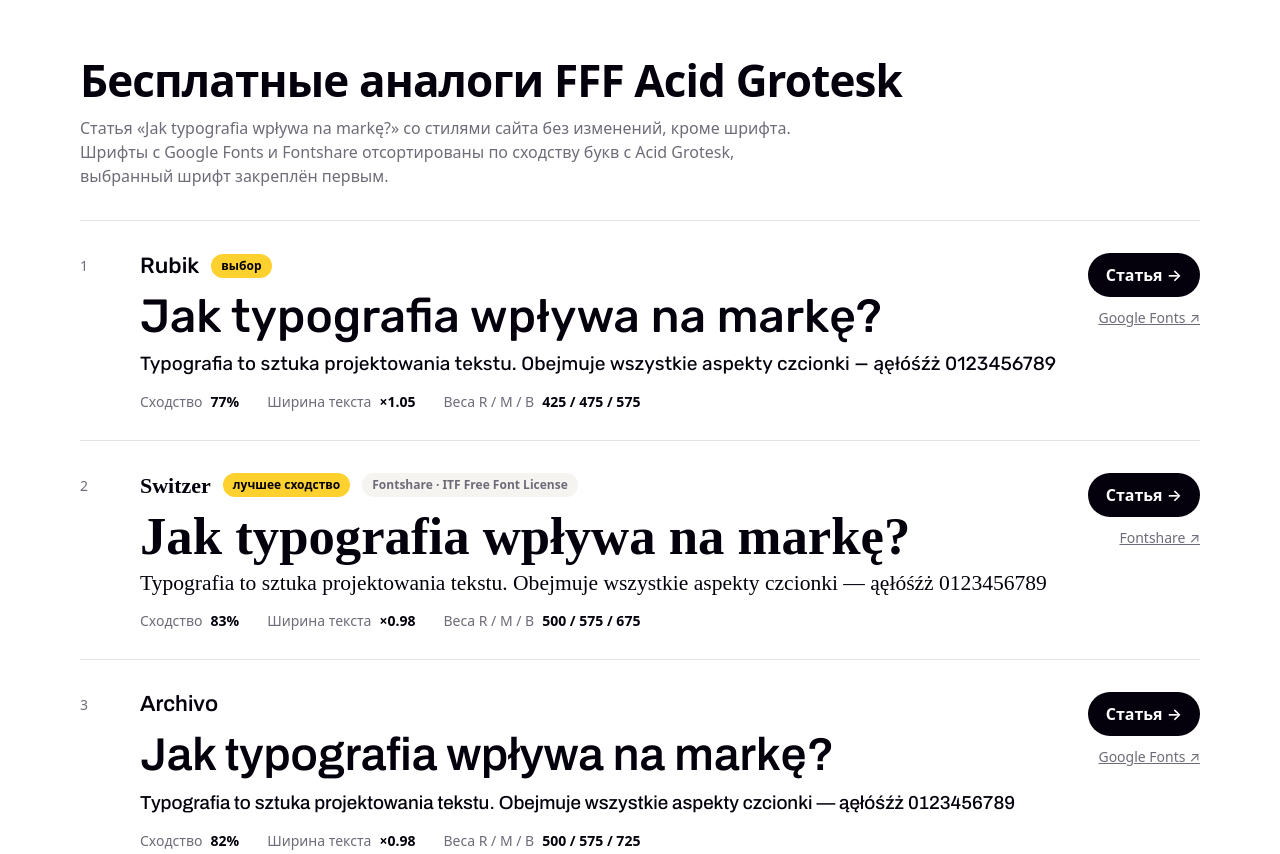
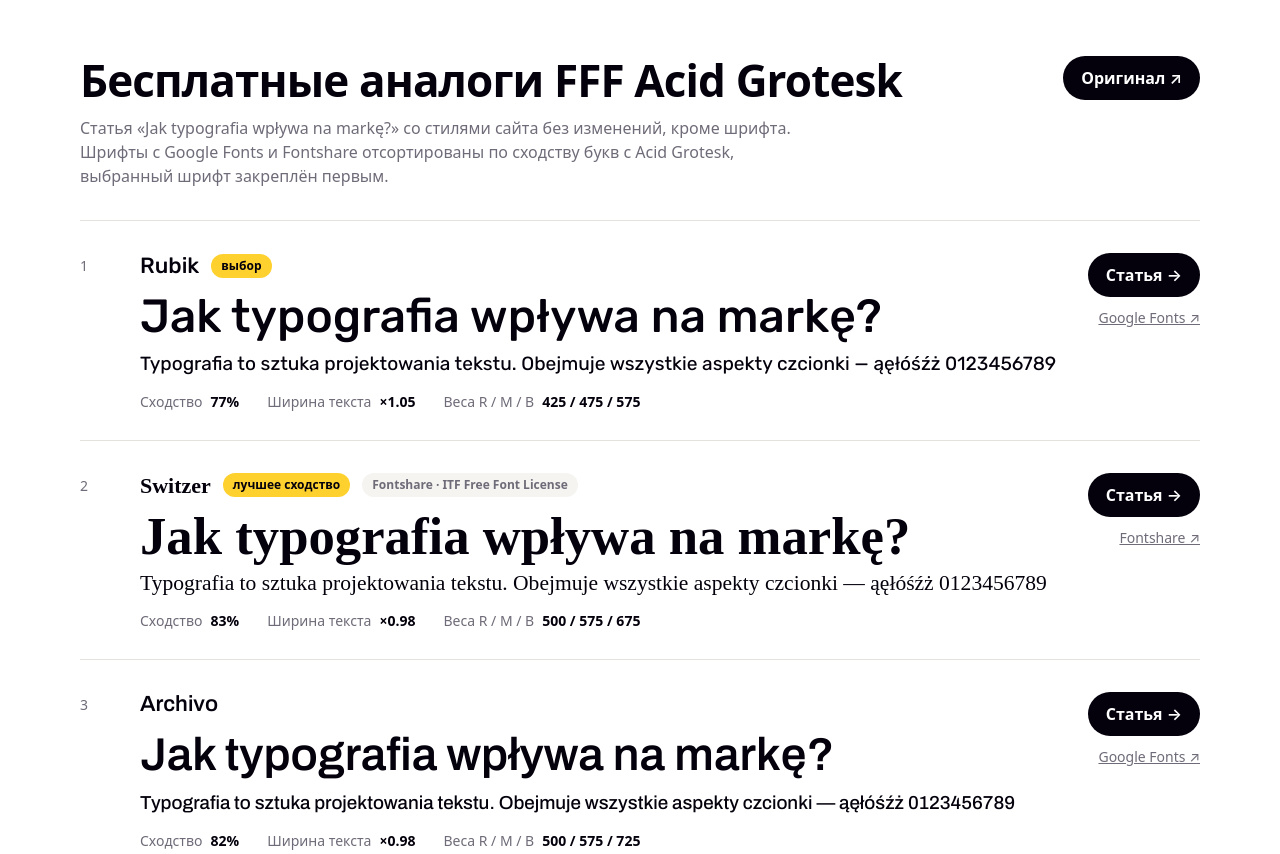
Before and after one commit to bvvell/pg-typography-preview, a plain HTML site: page index.html in a window 1280 px wide. Shown: the top 854 px of the page. Drawn offline with nearby package versions, Linux system fonts and the light colour scheme; a web font is replaced by a local one.

Commit message:
Add link to the original article in the index header
Co-Authored-By: Claude Opus 5.5 <noreply@anthropic.com>

```diff
--- a/index.html
+++ b/index.html
@@ -40,6 +40,8 @@ dt { color:var(--muted); } dd { margin:0; font-weight:600; font-variant-numeric:
 .btn { display:inline-block; padding:10px 18px; border-radius:999px; background:var(--ink); color:var(--paper); text-decoration:none; font-weight:600; white-space:nowrap; }
 .btn:hover { background:var(--accent); color:#04010C; }
 .sub { font-size:14px; color:var(--muted); }
+.top { display:flex; flex-wrap:wrap; align-items:flex-start; justify-content:space-between; gap:12px 24px; margin-bottom:12px; }
+.top h1 { margin:0; }
 .note { padding:32px 0 64px; color:var(--muted); font-size:14px; max-width:46rem; }
 @media (max-width:640px) { .row { grid-template-columns:28px minmax(0,1fr); } .links { grid-column:2; flex-direction:row; align-items:center; } }
 </style>
@@ -47,7 +49,7 @@ dt { color:var(--muted); } dd { margin:0; font-weight:600; font-variant-numeric:
 <body>
 <div class="wrap">
 <header>
-  <h1>Бесплатные аналоги FFF Acid Grotesk</h1>
+  <div class="top"><h1>Бесплатные аналоги FFF Acid Grotesk</h1><a class="btn" href="https://pg-branding.pl/blog/jak-typografia-wplywa-na-marke/" target="_blank" rel="noopener">Оригинал ↗</a></div>
   <p class="lead">Статья «Jak typografia wpływa na markę?» со стилями сайта без изменений, кроме шрифта. Шрифты с Google Fonts и Fontshare отсортированы по сходству букв с Acid Grotesk, выбранный шрифт закреплён первым.</p>
 </header>
 <ol>
```
